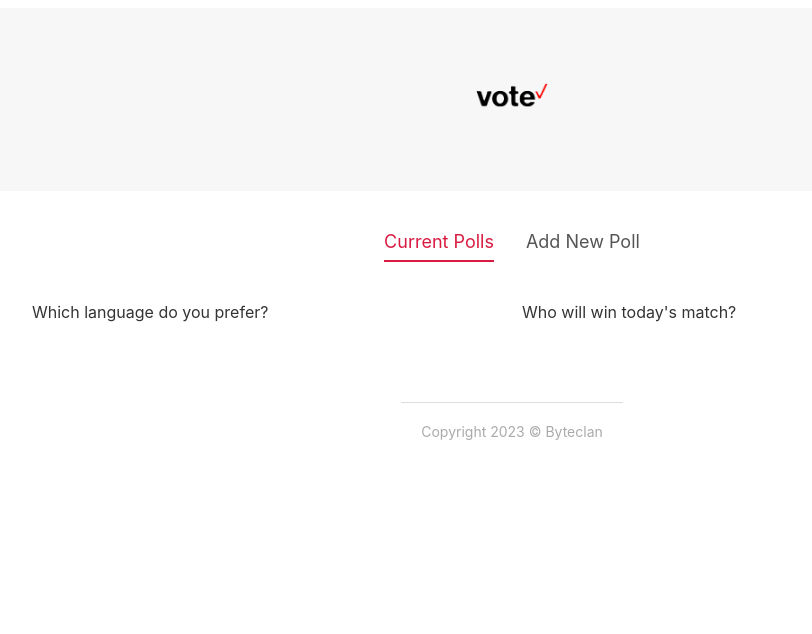
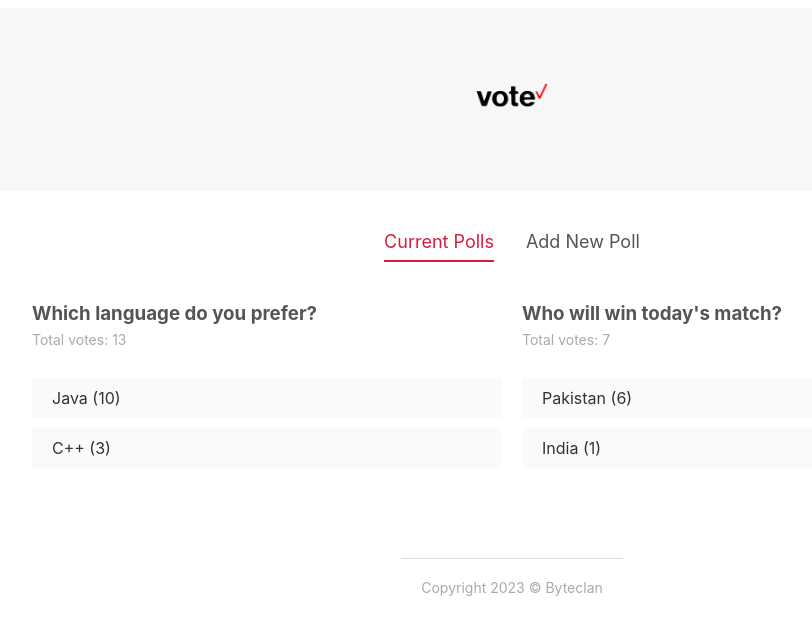
Before and after one commit to amit-sahu13/POLLING-SITE-USING-SVELTE, a Svelte app in the folder poll-project/: page / in a window 1280 px wide. Shown: the top 634 px of the page, without its empty margins (128-940 px from the left). Built offline with nearby package versions, Linux system fonts and the light colour scheme.

Commit message:
Poll Details Component Added

```diff
--- /dev/null
+++ b/poll-project/src/components/PollDetails.svelte
@@ -0,0 +1,48 @@
+<script>
+    export let poll;
+
+    $:  totalVotes = poll.votesA + poll.votesB;
+</script>
+
+
+<div class="poll">
+    <h3>{poll.question}</h3>
+    <p>Total votes: {totalVotes}</p>
+    <div class="answer">
+        <div class="percent percent-a">
+            <span>{poll.answerA} ({poll.votesA})</span>
+        </div>
+    </div>
+    <div class="answer">
+        <div class="percent percent-b">
+            <span>{poll.answerB} ({poll.votesB})</span>
+        </div>
+    </div>
+</div>
+
+
+<style>
+    h3{
+        margin: 0 auto;
+        color: #555;
+    }
+    p{
+        margin-top: 6px;
+        font-size: 14px;
+        color: #aaa;
+        margin-bottom: 30px;
+    }
+    .answer{
+        background: #fafafa;
+        cursor: pointer;
+        margin: 10px auto;
+        position: relative;
+    }
+    .answer:hover{
+        opacity: 0.6;
+    }
+    span{
+        display: inline-block;
+        padding: 10px 20px;
+    }
+</style>
--- a/poll-project/src/components/PollList.svelte
+++ b/poll-project/src/components/PollList.svelte
@@ -1,11 +1,14 @@
 <script>
+    import PollDetails from './PollDetails.svelte';
     export let polls = [];
 </script>
 
 
 <div class="poll-list">
     {#each polls as poll (poll.id)}
-    <div>{poll.question}</div>
+    <div>
+        <PollDetails {poll}/>
+    </div>
     {/each}
 </div>
 
```
